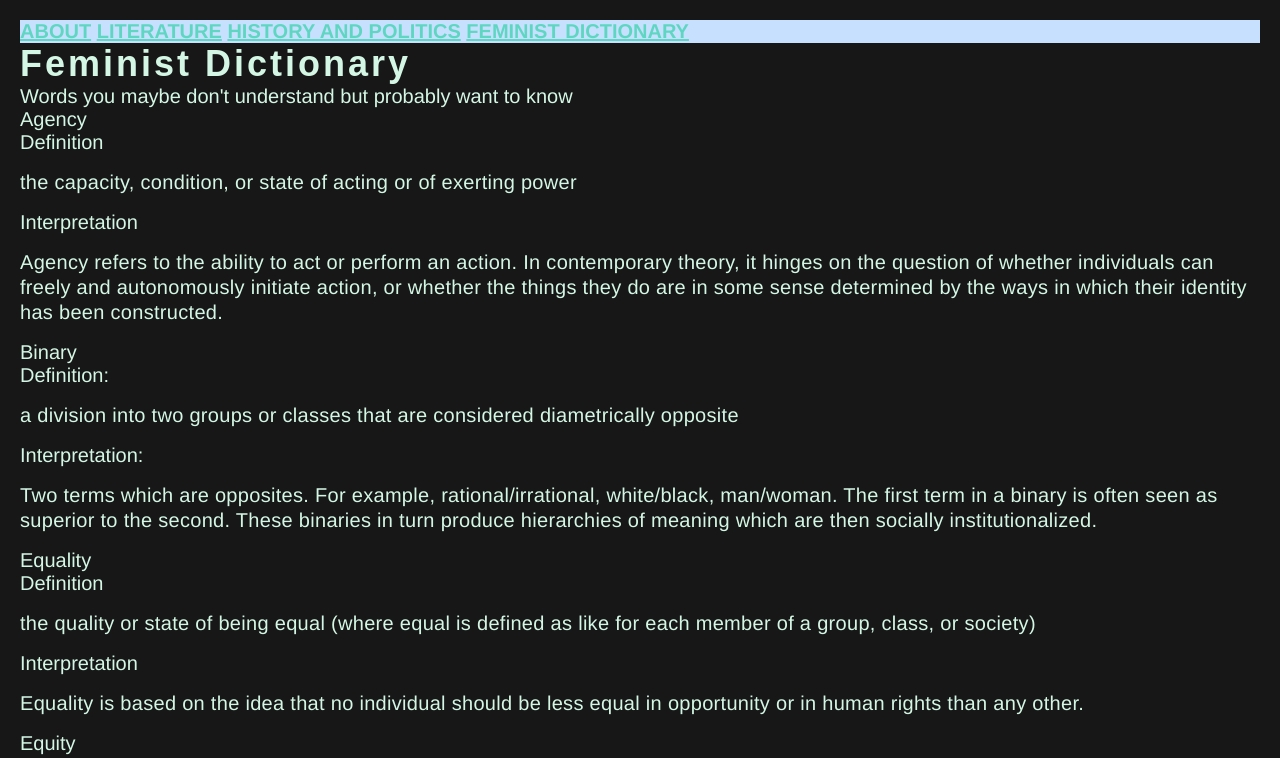
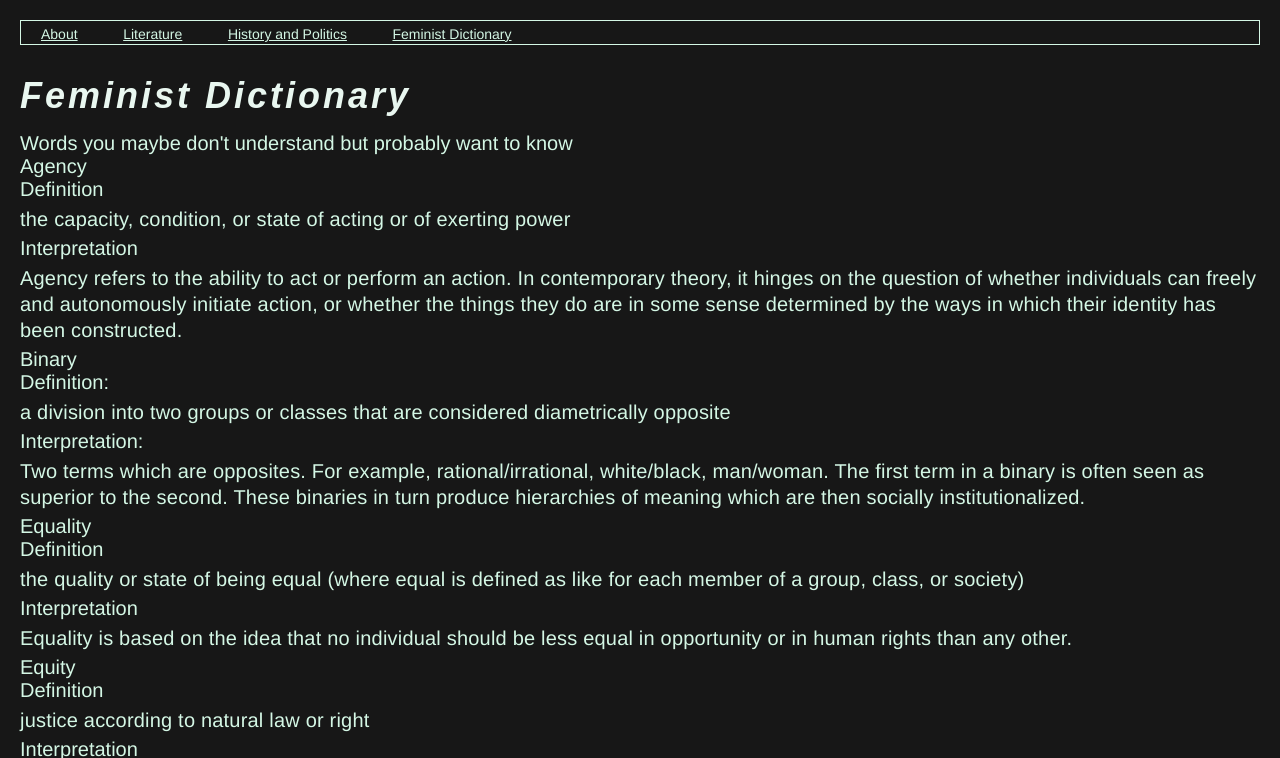
Before and after one commit to Letong719/ds4, a plain HTML site: page femdict.html in a window 1280 px wide. Shown: the top 758 px of the page. Drawn offline with Linux system fonts and the light colour scheme.

Commit message:
Add files via upload

```diff
--- a/css/style.css
+++ b/css/style.css
@@ -7,26 +7,29 @@ body{
 }
 
 p{
-    line-height: 25px;
-    letter-spacing: 0.3px;
-    padding-top: 16px;
-    padding-bottom: 16px;
+    line-height: 1.3;
+    letter-spacing: 0.2px;
+    padding-top: 5px;
+    padding-bottom: 5px;
 }
 
 h1{
-    color: #d4f7e5;
+    color: #e9f7f0;
     font-family: "Forma DJR Banner", "kannanda MN", sans-serif;
+    font-style: italic;
     font-weight: Bold;
     font-size: 36px;
     letter-spacing: 3px;
+    padding: 30px 0 15px 0;
 }
 h2{
-    color: #84b59d;
+    color: #e9f7f0;
     font-family: "Forma DJR Banner", "kannanda MN", sans-serif;
     font-weight: 500;
     font-style: italic;
     font-size: 28px;
     letter-spacing: 3px;
+    padding-top: 30px;
 }
 
 a{
@@ -38,32 +41,39 @@ img{
     width: 45%;
     /* padding: 5px; */
     margin: 5px 10px 15px 20px;
-    border: solid rgb(252, 255, 255) 4px;
+    border: solid rgb(252, 255, 255) 2px;
     border-radius: 4%;
 }
 
 li{
     text-align: center;
     margin: auto;
-    color: #579BB1;
+    color: #98ffca;
     font-weight: bold;
     display: inline-block;
+    font-weight: 200;
     /* border: 10px solid; */
-    text-transform: uppercase;
+    /* text-transform: uppercase; */
+}
+
+footer{
+    padding-top: 30px;
 }
 
 nav{
-    background-color: #c7e0fd;
+    border: 0.5px solid #d4f7e5;
+    height: auto;
 }
 
 .navlink{
-    color: rgb(27, 91, 134);
+    color: #d4f7e5;
     font-weight: double;
     font-size: 14px;
+    padding: 20px;
 }
 
 
 footer a{
     font-size: 14px;
-    color:#b8b8b8;
+    color:#e7e5e5;
 }
--- a/femdict.html
+++ b/femdict.html
@@ -20,10 +20,10 @@
   <header>
     <nav>
         <ul>
-          <li><a href="index.html">About</a></li>
-          <li><a href="literature.html">Literature</a></li>
-          <li><a href="history.html">History and Politics</a></li>
-          <li><a href="femdict.html">Feminist Dictionary</a></li>
+          <li><a href="index.html" class="navlink">About</a></li>
+          <li><a href="literature.html" class="navlink">Literature</a></li>
+          <li><a href="history.html" class="navlink">History and Politics</a></li>
+          <li><a href="femdict.html" class="navlink">Feminist Dictionary</a></li>
         </ul>
     </nav>
       <!-- definitions from meriam webster -->
```
